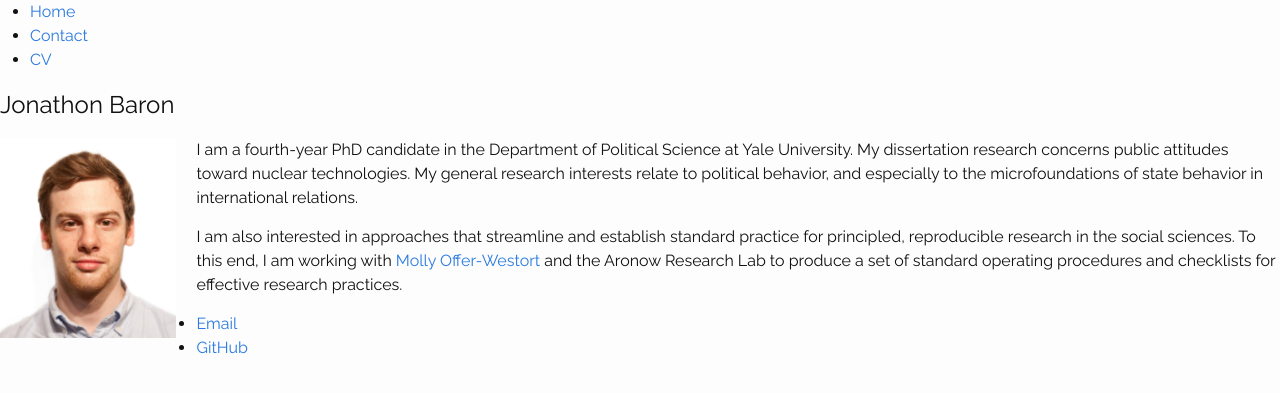
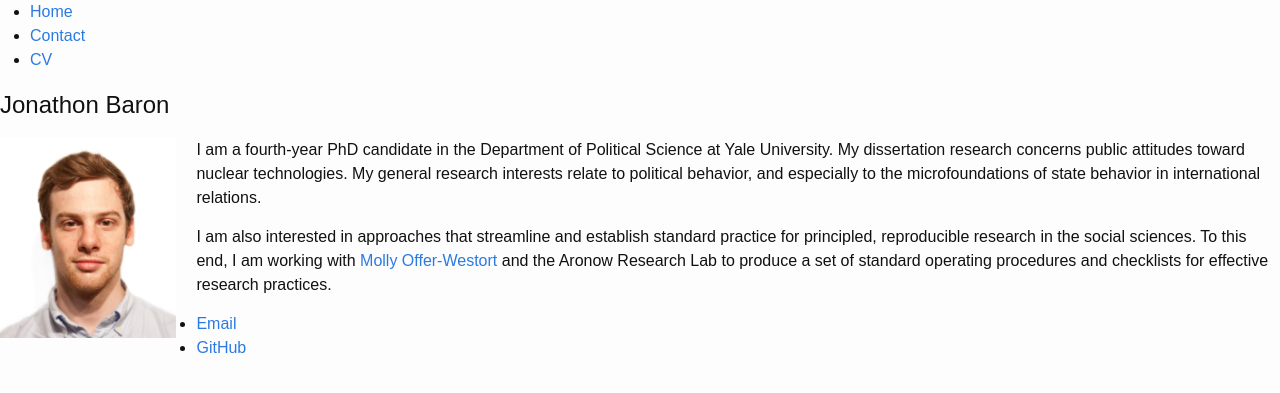
Before and after one commit to jonathonbaron/jonathonbaron.github.io, a Jekyll site: the page built from index.md, in a window 1280 px wide. Shown: the top 393 px of the page. Built offline with Jekyll 4.4.1, drawn with Linux system fonts in a browser that asks for light colours.

Commit message:
Update main.scss

```diff
--- a/css/main.scss
+++ b/css/main.scss
@@ -6,7 +6,7 @@
 
 
 // Our variables
-$base-font-family: "Raleway", sans-serif;
+$base-font-family: "Avenir", sans-serif;
 $base-font-size:   16px;
 $base-font-weight: 400;
 $small-font-size:  $base-font-size * 0.875;
```
